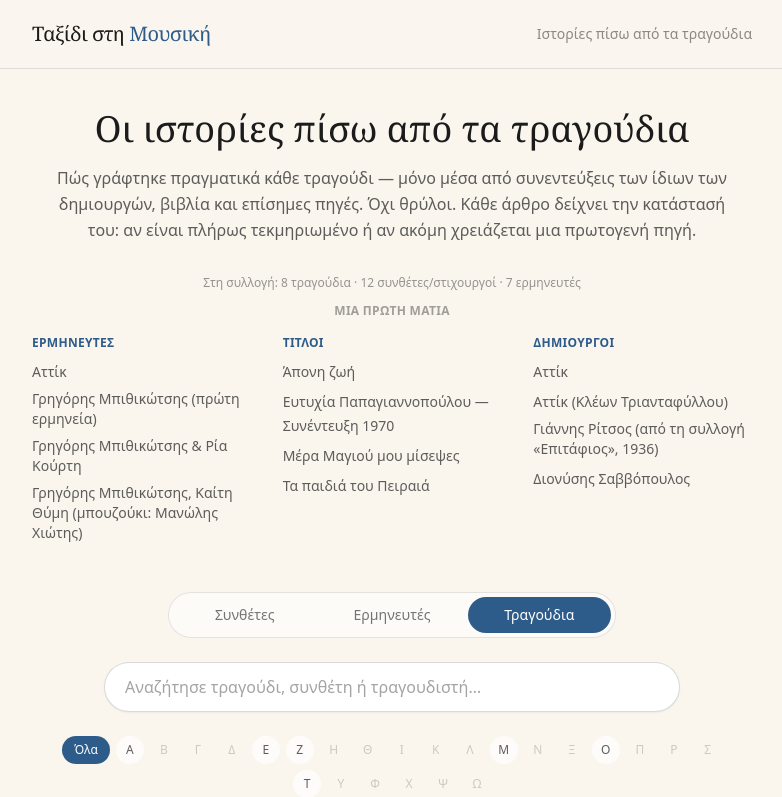
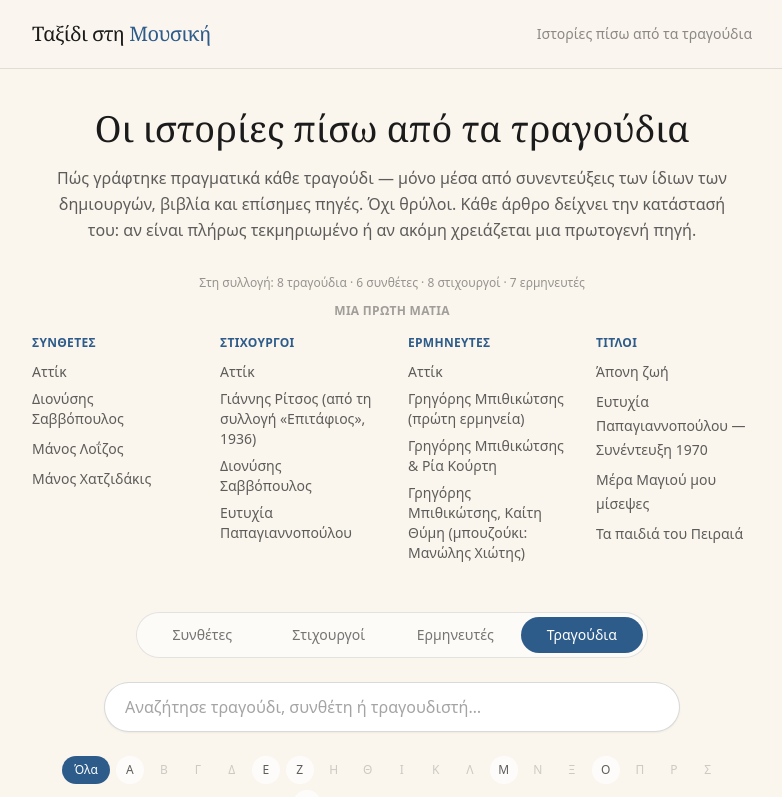
Before and after one commit to arisstei/taksidi-stin-mousiki, a Next.js app: page / in a window 1280 px wide. Shown: the top 797 px of the page, without its empty margins (248-1030 px from the left). Built offline with nearby package versions, Linux system fonts and the light colour scheme.

Commit message:
Xorismos Syntheteis / Stixoyrgoi se xexoristes katigories, diorthosi diplotypou Attik

```diff
--- a/components/SongExplorer.jsx
+++ b/components/SongExplorer.jsx
@@ -7,6 +7,7 @@ const ALPHABET = "ΑΒΓΔΕΖΗΘΙΚΛΜΝΞΟΠΡΣΤΥΦΧΨΩ".split("");
 
 const TABS = [
   { key: "composers", label: "Συνθέτες" },
+  { key: "lyricists", label: "Στιχουργοί" },
   { key: "performers", label: "Ερμηνευτές" },
   { key: "titles", label: "Τραγούδια" },
 ];
@@ -40,13 +41,18 @@ export default function SongExplorer({ songs }) {
   const [query, setQuery] = useState("");
   const [letter, setLetter] = useState(null);
 
-  const composers = useMemo(
-    () => uniqueNames(songs, ["composer", "lyricist"]),
-    [songs]
-  );
+  const composers = useMemo(() => uniqueNames(songs, ["composer"]), [songs]);
+  const lyricists = useMemo(() => uniqueNames(songs, ["lyricist"]), [songs]);
   const performers = useMemo(() => uniqueNames(songs, ["performer"]), [songs]);
 
-  const names = tab === "composers" ? composers : tab === "performers" ? performers : null;
+  const names =
+    tab === "composers"
+      ? composers
+      : tab === "lyricists"
+      ? lyricists
+      : tab === "performers"
+      ? performers
+      : null;
 
   const availableLetters = useMemo(() => {
     const source = tab === "titles" ? songs.map((s) => s.title) : names || [];
@@ -89,14 +95,15 @@ export default function SongExplorer({ songs }) {
 
   const previewTitles = songs.slice(0, 4);
   const previewPerformers = performers.slice(0, 4);
-  const previewCreators = composers.slice(0, 4);
+  const previewComposers = composers.slice(0, 4);
+  const previewLyricists = lyricists.slice(0, 4);
 
   return (
     <div>
       <div className="max-w-3xl mx-auto text-center mb-3">
         <p className="text-xs text-ink/45">
-          Στη συλλογή: {songs.length} τραγούδια · {composers.length} συνθέτες/στιχουργοί ·{" "}
-          {performers.length} ερμηνευτές
+          Στη συλλογή: {songs.length} τραγούδια · {composers.length} συνθέτες ·{" "}
+          {lyricists.length} στιχουργοί · {performers.length} ερμηνευτές
         </p>
       </div>
 
@@ -104,7 +111,41 @@ export default function SongExplorer({ songs }) {
         <h2 className="text-center text-xs font-semibold text-ink/40 uppercase tracking-wide mb-4">
           Μια πρώτη ματιά
         </h2>
-        <div className="grid sm:grid-cols-3 gap-8">
+        <div className="grid grid-cols-2 lg:grid-cols-4 gap-8">
+          <div>
+            <h3 className="text-xs font-semibold text-brand uppercase tracking-wide mb-2">
+              Συνθέτες
+            </h3>
+            <ul className="space-y-1.5">
+              {previewComposers.map((name) => (
+                <li key={name}>
+                  <button
+                    onClick={() => goToName(name)}
+                    className="text-sm text-ink/70 hover:text-brand hover:underline text-left"
+                  >
+                    {name}
+                  </button>
+                </li>
+              ))}
+            </ul>
+          </div>
+          <div>
+            <h3 className="text-xs font-semibold text-brand uppercase tracking-wide mb-2">
+              Στιχουργοί
+            </h3>
+            <ul className="space-y-1.5">
+              {previewLyricists.map((name) => (
+                <li key={name}>
+                  <button
+                    onClick={() => goToName(name)}
+                    className="text-sm text-ink/70 hover:text-brand hover:underline text-left"
+                  >
+                    {name}
+                  </button>
+                </li>
+              ))}
+            </ul>
+          </div>
           <div>
             <h3 className="text-xs font-semibold text-brand uppercase tracking-wide mb-2">
               Ερμηνευτές
@@ -139,27 +180,10 @@ export default function SongExplorer({ songs }) {
               ))}
             </ul>
           </div>
-          <div>
-            <h3 className="text-xs font-semibold text-brand uppercase tracking-wide mb-2">
-              Δημιουργοί
-            </h3>
-            <ul className="space-y-1.5">
-              {previewCreators.map((name) => (
-                <li key={name}>
-                  <button
-                    onClick={() => goToName(name)}
-                    className="text-sm text-ink/70 hover:text-brand hover:underline text-left"
-                  >
-                    {name}
-                  </button>
-                </li>
-              ))}
-            </ul>
-          </div>
         </div>
       </div>
 
-      <div className="flex justify-center gap-1 mb-6 max-w-md mx-auto bg-white/60 border border-black/10 rounded-full p-1">
+      <div className="flex justify-center gap-1 mb-6 max-w-lg mx-auto bg-white/60 border border-black/10 rounded-full p-1">
         {TABS.map((t) => (
           <button
             key={t.key}
--- a/content/songs/zitate-na-sas-po.json
+++ b/content/songs/zitate-na-sas-po.json
@@ -1,7 +1,7 @@
 {
   "slug": "zitate-na-sas-po",
   "title": "Ζητάτε να σας πω",
-  "composer": "Αττίκ (Κλέων Τριανταφύλλου)",
+  "composer": "Αττίκ",
   "lyricist": "Αττίκ",
   "year": "1930",
   "performer": "Αττίκ",
@@ -10,7 +10,7 @@
   "statusLabel": "Μεταθανάτια αφήγηση — χρειάζεται επιβεβαίωση",
   "teaser": "Μια ιστορία αγάπης και εγκατάλειψης, με ένα απρόσμενο νήμα ως τη Μελίνα Μερκούρη.",
   "story": [
-    "Ο Αττίκ (1885–1944) θεωρείται θεμελιωτής του ελληνικού ελαφρού τραγουδιού. Ερωτεύτηκε και παντρεύτηκε την ηθοποιό Μαρίκα Φιλιππίδου. Εκείνη τον εγκατέλειψε για να παντρευτεί τον πατέρα της Μελίνας Μερκούρη. Λέγεται ότι μια βραδιά εκείνη εμφανίστηκε στο μαγαζί του με τον νέο της άντρα· ο Αττίκ αποσύρθηκε στο καμαρίνι και μέσα σε περίπου 10 λεπτά έγραψε το τραγούδι, γεμάτο τον πόνο της χαμένης αγάπης.",
+    "Ο Αττίκ (πραγματικό όνομα Κλέων Τριανταφύλλου, 1885–1944) θεωρείται θεμελιωτής του ελληνικού ελαφρού τραγουδιού. Ερωτεύτηκε και παντρεύτηκε την ηθοποιό Μαρίκα Φιλιππίδου. Εκείνη τον εγκατέλειψε για να παντρευτεί τον πατέρα της Μελίνας Μερκούρη. Λέγεται ότι μια βραδιά εκείνη εμφανίστηκε στο μαγαζί του με τον νέο της άντρα· ο Αττίκ αποσύρθηκε στο καμαρίνι και μέσα σε περίπου 10 λεπτά έγραψε το τραγούδι, γεμάτο τον πόνο της χαμένης αγάπης.",
     "Σημαντική επιφύλαξη: η ιστορία επαναλαμβάνεται πανομοιότυπα σε πολλά μέσα, αλλά ο Αττίκ πέθανε το 1944 — πριν την εποχή βιντεοσκοπημένων συνεντεύξεων — οπότε δεν υπάρχει βίντεο ή ηχητικό ντοκουμέντο με τον ίδιο να την επιβεβαιώνει.",
     "Πιθανή αναβάθμιση πηγής: το βιβλίο «Αττίκ» της Δανάης Στρατηγοπούλου (Εστία, 1986) — η ίδια ήταν στενή συνεργάτιδα και ερμηνεύτριά του από το 1935, το «αηδόνι του Αττίκ». Στο βιβλίο έχει καταθέσει μαρτυρία και η σύζυγος του αδερφού του."
   ],
```
